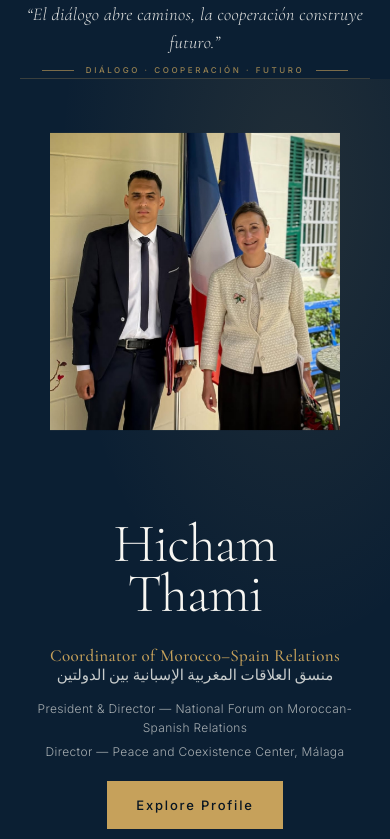
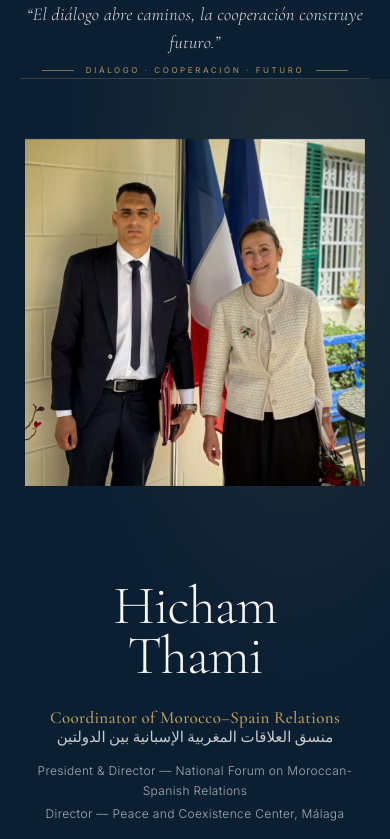
Before and after one commit to IdrissiZack/Hicham-Thami-portfolio, a React (Vite) app: page / in a window 390 px wide. Shown: the top 839 px of the page. Built offline with nearby package versions, Linux system fonts and the light colour scheme.

Commit message:
Restore hero portrait size

```diff
--- a/src/sections/Hero.jsx
+++ b/src/sections/Hero.jsx
@@ -66,7 +66,7 @@ export default function Hero() {
 
         {/* Portrait */}
         <div className="order-1 lg:order-2 lg:col-span-5">
-          <div className="relative mx-auto w-full max-w-[290px] sm:max-w-[350px] lg:max-w-none">
+          <div className="relative mx-auto w-full max-w-[340px] sm:max-w-[420px] lg:max-w-none">
             <SmartImage
               src={profile.portrait}
               alt={`${profile.name}, ${profile.title}`}
```
